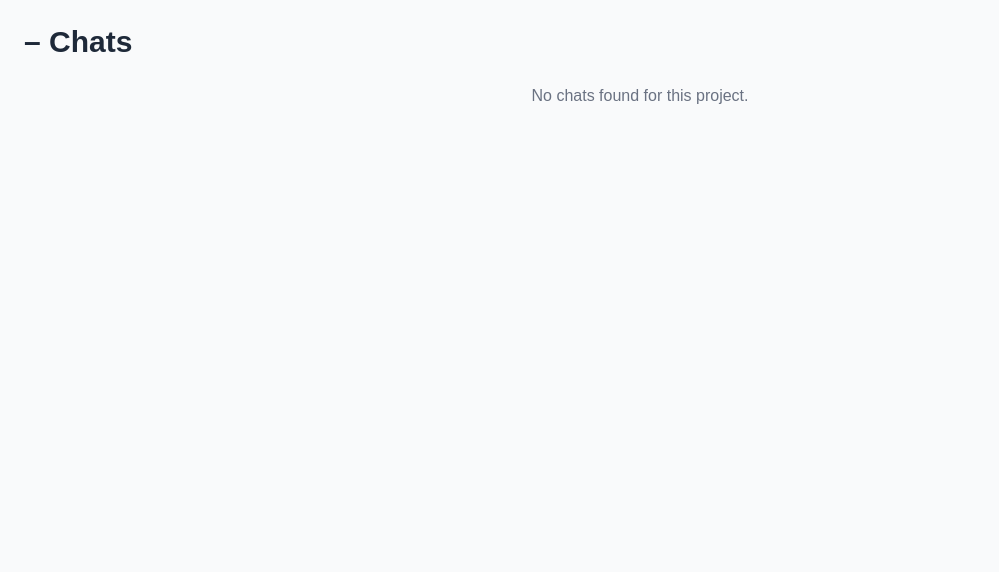
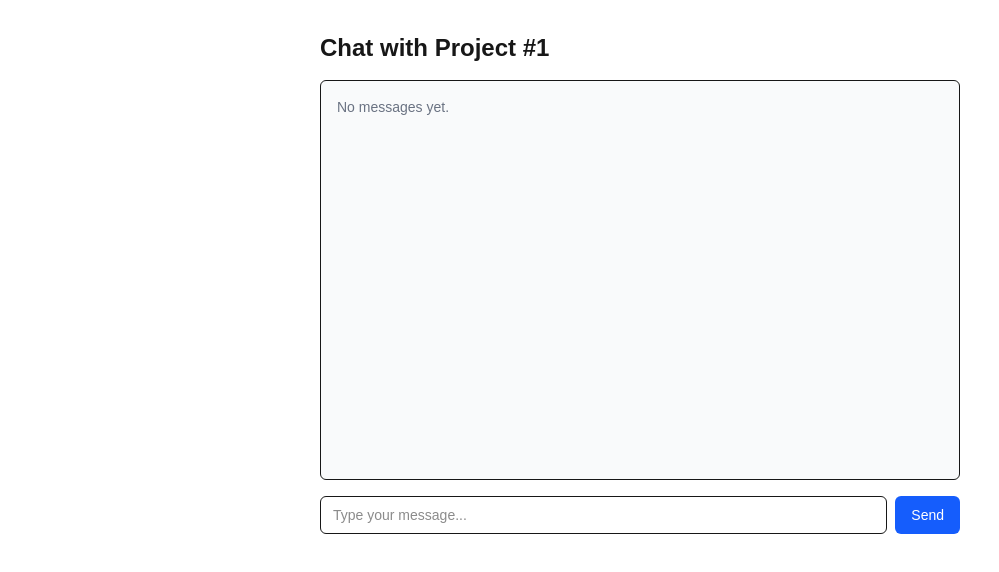
Before and after one commit to rohit-rai-0101rm/maindtech, a Next.js app: page /projects/1/chat in a window 1280 px wide. Shown: the top 572 px of the page, without its empty margins (0-999 px from the left). Built offline with nearby package versions, Linux system fonts and the light colour scheme.

Commit message:
chat interface added

```diff
--- a/app/projects/[id]/chat/page.tsx
+++ b/app/projects/[id]/chat/page.tsx
@@ -1,49 +1,103 @@
+// app/projects/[id]/chat/page.tsx
 "use client";
 
 import { useParams } from "next/navigation";
-import { projects } from "@/data/projects";
-import Link from "next/link";
+import { useAppDispatch, useAppSelector } from "@/store/hooks";
+import { sendMessage } from "@/store/chatSlice";
+import { useState } from "react";
+import { RootState } from "@/store";
+import { format } from "date-fns";
 
 export default function ProjectChatPage() {
-  const { id } = useParams();
-  const project = projects.find((p) => p.id === id);
+  const { id: projectId } = useParams();
+  const dispatch = useAppDispatch();
+  const messages = useAppSelector(
+    (state: RootState) => state.chat[projectId as string] || []
+  );
+  const [input, setInput] = useState("");
 
-  if (!project) {
-    return (
-      <div className="p-6 text-center text-gray-500">Project not found.</div>
+  const handleSend = () => {
+    if (!input.trim()) return;
+
+    const timestamp = format(new Date(), "yyyy-MM-dd HH:mm:ss");
+
+    // Send user message
+    dispatch(
+      sendMessage({
+        key: projectId as string,
+        message: {
+          role: "user",
+          content: input,
+          timestamp,
+        },
+      })
     );
-  }
 
-  const chatList = project.chatHistory ?? [];
+    // Simulate AI response
+    setTimeout(() => {
+      dispatch(
+        sendMessage({
+          key: projectId as string,
+          message: {
+            role: "ai",
+            content: `You said: ${input}`,
+            timestamp: format(new Date(), "yyyy-MM-dd HH:mm:ss"),
+          },
+        })
+      );
+    }, 600);
+
+    setInput("");
+  };
 
   return (
-    <div className="min-h-screen bg-gray-50 dark:bg-gray-900 p-4 md:p-6">
-      <h1 className="text-2xl md:text-3xl font-bold text-gray-800 dark:text-white mb-6">
-        {project.title} – Chats
+    <div className="max-w-2xl mx-auto px-4 py-8">
+      <h1 className="text-2xl font-semibold mb-4">
+        Chat with Project #{projectId}
       </h1>
 
-      {chatList.length === 0 ? (
-        <div className="text-gray-500 dark:text-gray-400 text-center">
-          No chats found for this project.
-        </div>
-      ) : (
-        <div className="grid gap-4 md:grid-cols-2 lg:grid-cols-3">
-          {chatList.map((chat) => (
-            <Link
-              key={chat.id}
-              href={`/projects/${project.id}/chat/${chat.id}`}
-              className="block bg-white dark:bg-gray-800 hover:shadow-lg rounded-xl p-4 transition duration-200 border border-gray-200 dark:border-gray-700"
+      <div className="border rounded-md h-[400px] overflow-y-auto p-4 bg-gray-50 mb-4">
+        {messages.length === 0 ? (
+          <p className="text-gray-500 text-sm">No messages yet.</p>
+        ) : (
+          messages.map((msg, index) => (
+            <div
+              key={index}
+              className={`mb-3 ${
+                msg.role === "user" ? "text-right" : "text-left"
+              }`}
             >
-              <h2 className="text-lg font-semibold text-gray-800 dark:text-white mb-1">
-                Chat #{chat.id}
-              </h2>
-              <p className="text-sm text-gray-500 dark:text-gray-400 line-clamp-2">
-                {chat.messages?.[0]?.content || "No messages yet."}
-              </p>
-            </Link>
-          ))}
-        </div>
-      )}
+              <div
+                className={`inline-block px-4 py-2 rounded-lg text-sm max-w-[80%] ${
+                  msg.role === "user"
+                    ? "bg-blue-100 text-blue-800"
+                    : "bg-gray-200 text-gray-800"
+                }`}
+              >
+                {msg.content}
+              </div>
+              <div className="text-xs text-gray-400 mt-1">{msg.timestamp}</div>
+            </div>
+          ))
+        )}
+      </div>
+
+      <div className="flex gap-2">
+        <input
+          type="text"
+          className="flex-1 border rounded-md px-3 py-2 text-sm"
+          placeholder="Type your message..."
+          value={input}
+          onChange={(e) => setInput(e.target.value)}
+          onKeyDown={(e) => e.key === "Enter" && handleSend()}
+        />
+        <button
+          onClick={handleSend}
+          className="bg-blue-600 text-white px-4 py-2 rounded-md text-sm"
+        >
+          Send
+        </button>
+      </div>
     </div>
   );
 }
--- /dev/null
+++ b/components/ChatMessage.tsx
@@ -0,0 +1,23 @@
+// components/ChatMessage.tsx
+type ChatMessageProps = {
+  role: "user" | "ai";
+  content: string;
+};
+
+export default function ChatMessage({ role, content }: ChatMessageProps) {
+  const isUser = role === "user";
+
+  return (
+    <div className={`flex ${isUser ? "justify-end" : "justify-start"} mb-3`}>
+      <div
+        className={`rounded-xl px-4 py-2 max-w-sm text-sm ${
+          isUser
+            ? "bg-blue-500 text-white rounded-br-none"
+            : "bg-gray-200 text-gray-800 rounded-bl-none"
+        }`}
+      >
+        {content}
+      </div>
+    </div>
+  );
+}
--- a/package.json
+++ b/package.json
@@ -10,6 +10,7 @@
   },
   "dependencies": {
     "@reduxjs/toolkit": "^2.8.2",
+    "date-fns": "^4.1.0",
     "lucide-react": "^0.536.0",
     "next": "15.4.5",
     "react": "19.1.0",
--- a/store/chatSlice.ts
+++ b/store/chatSlice.ts
@@ -1,3 +1,4 @@
+// store/chatSlice.ts (already exists)
 import { createSlice, PayloadAction } from '@reduxjs/toolkit';
 
 interface Message {
@@ -7,7 +8,7 @@ interface Message {
 }
 
 interface ChatState {
-    [key: string]: Message[]; // key = "projectId" or "projectId_fileId"
+    [key: string]: Message[]; // key = projectId or projectId_fileId
 }
 
 const initialState: ChatState = {};
```
Also changed, not shown: 1 other file (tests, documents, lock files or other folders).
